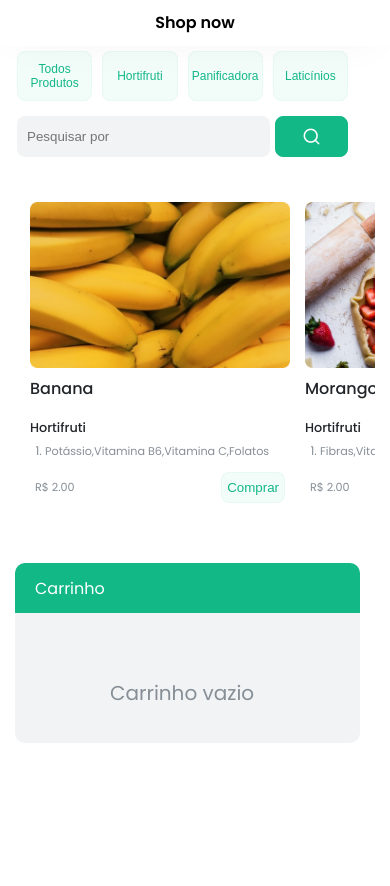
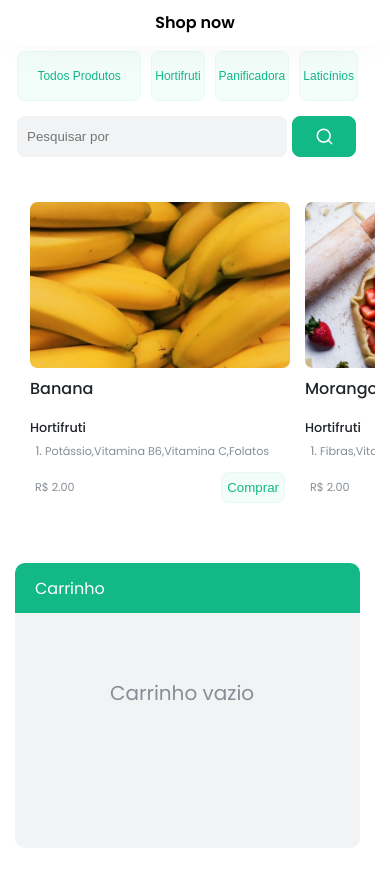
Before and after one commit to Kenzie-Academy-Brasil-Developers/entrega-lista-produtos-m2-sprint-1b-GabrielOtsugua, a plain HTML site: page index.html in a window 390 px wide. Drawn offline with Linux system fonts and the light colour scheme.

Commit message:
correção

```diff
--- a/src/css/style.css
+++ b/src/css/style.css
@@ -304,20 +304,20 @@ aside .ulCarrinho p {
     }
 
     .filtersContainer {
-        display: block;
-        width: 345px;
-        overflow-x: auto;
+        flex-wrap: wrap;
+        width: 355px;
         padding: 5px 2px;
     }
 
-    .botoesContainer {
+    #botoesContainer {
+        display: flex;
         width: 100%;
-        display: flex;
-        overflow-x: auto;
+        height: 50px;
+        overflow-x: scroll;
     }
 
     .estiloGeralBotoes {
-        width: 23%;
+        /* width: 23%; */
         padding: 10px 3px;
         font-size: 12px;
     }
@@ -336,7 +336,7 @@ aside .ulCarrinho p {
         overflow-y: auto;
     }
 
-    aside.ulCarrinho {
+    aside .ulCarrinho {
         flex-wrap: wrap;
     }
 
@@ -346,11 +346,19 @@ aside .ulCarrinho p {
 
     aside {
         width: 345px;
-        height: 180px;
+        height: 285px;
         margin-top: 25px;
     }
 
     #carrinhoVazio {
         padding: 55px 0 0 95px;
     }
+
+    #btn1 {
+        width: 200px;
+    }
+
+    .estiloGeralBotoes--botaoBuscaPorNome {
+        width: 64px;
+    }
 }
```
